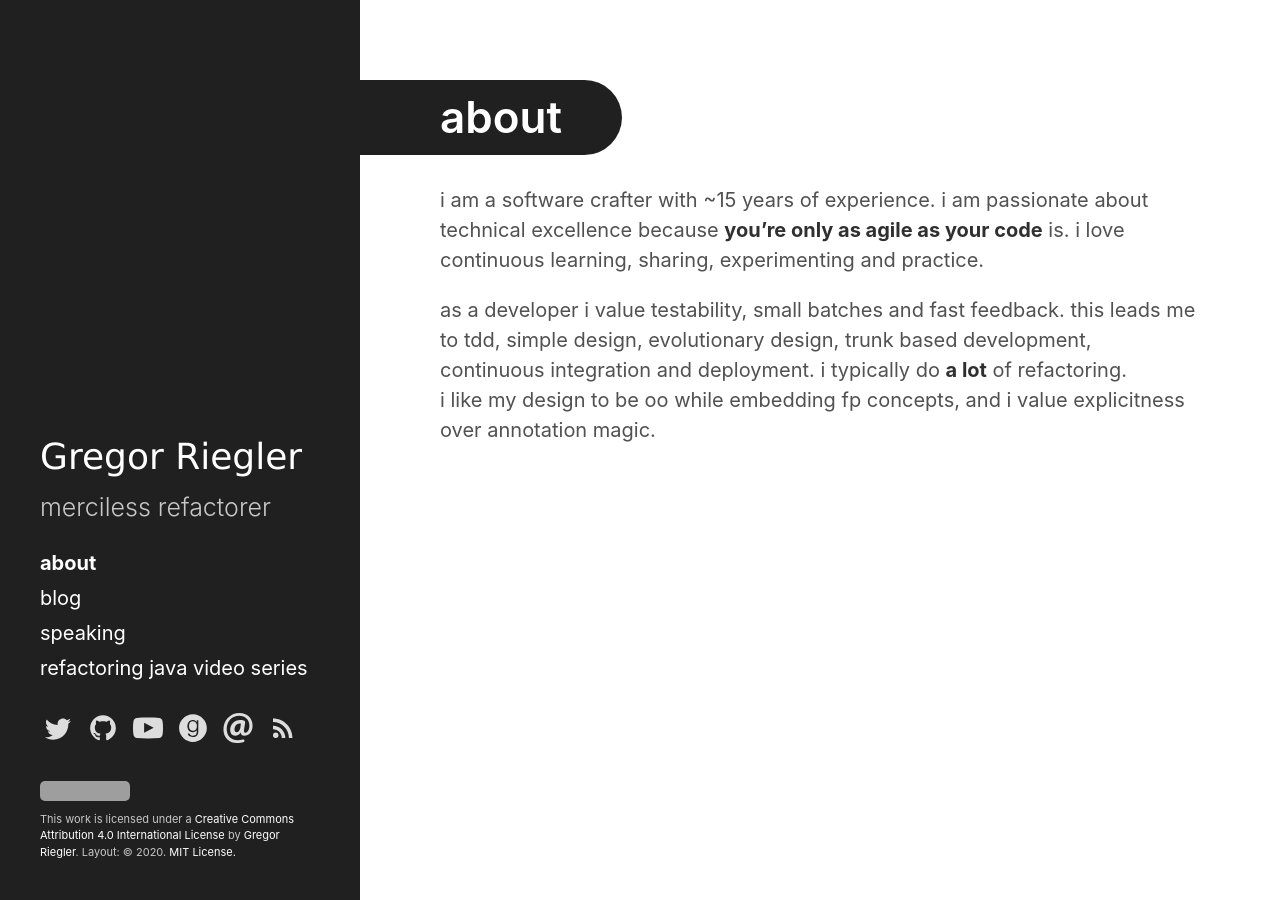
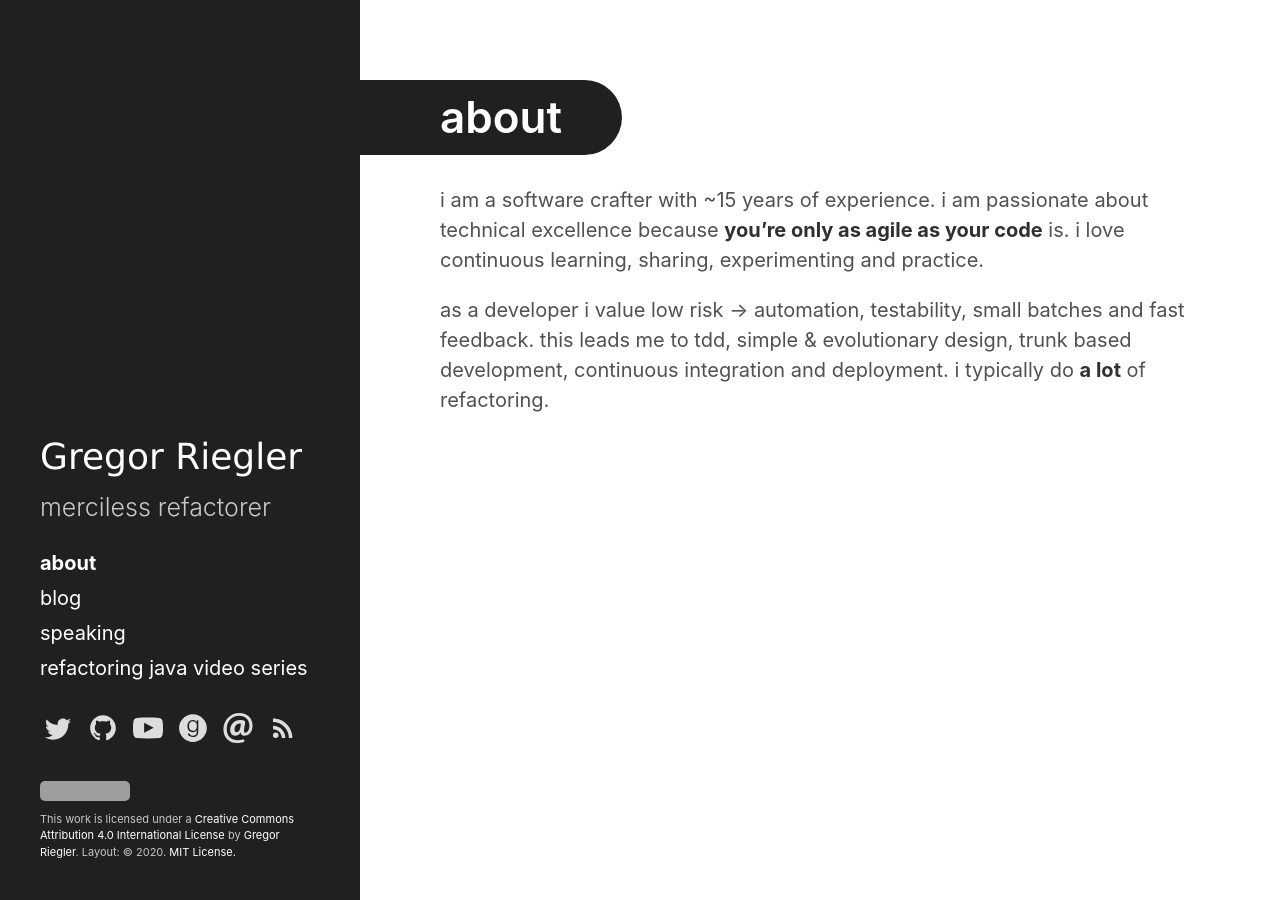
Before and after one commit to gregorriegler/gregorriegler.github.io, a Jekyll site: the page built from about.md, in a window 1280 px wide. Built offline with Jekyll 4.4.1, drawn with Linux system fonts in a browser that asks for light colours; grey boxes are pictures that could not be loaded.

Commit message:
change about

```diff
--- a/about.md
+++ b/about.md
@@ -9,7 +9,6 @@ i am a software crafter with ~15 years of experience.
 i am passionate about technical excellence because **you're only as agile as your code** is.
 i love continuous learning, sharing, experimenting and practice.
 
-as a developer i value testability, small batches and fast feedback.
-this leads me to tdd, simple design, evolutionary design, trunk based development, continuous integration and deployment.
+as a developer i value low risk → automation, testability, small batches and fast feedback.
+this leads me to tdd, simple & evolutionary design, trunk based development, continuous integration and deployment.
 i typically do **a lot** of refactoring.
-i like my design to be oo while embedding fp concepts, and i value explicitness over annotation magic.
```
